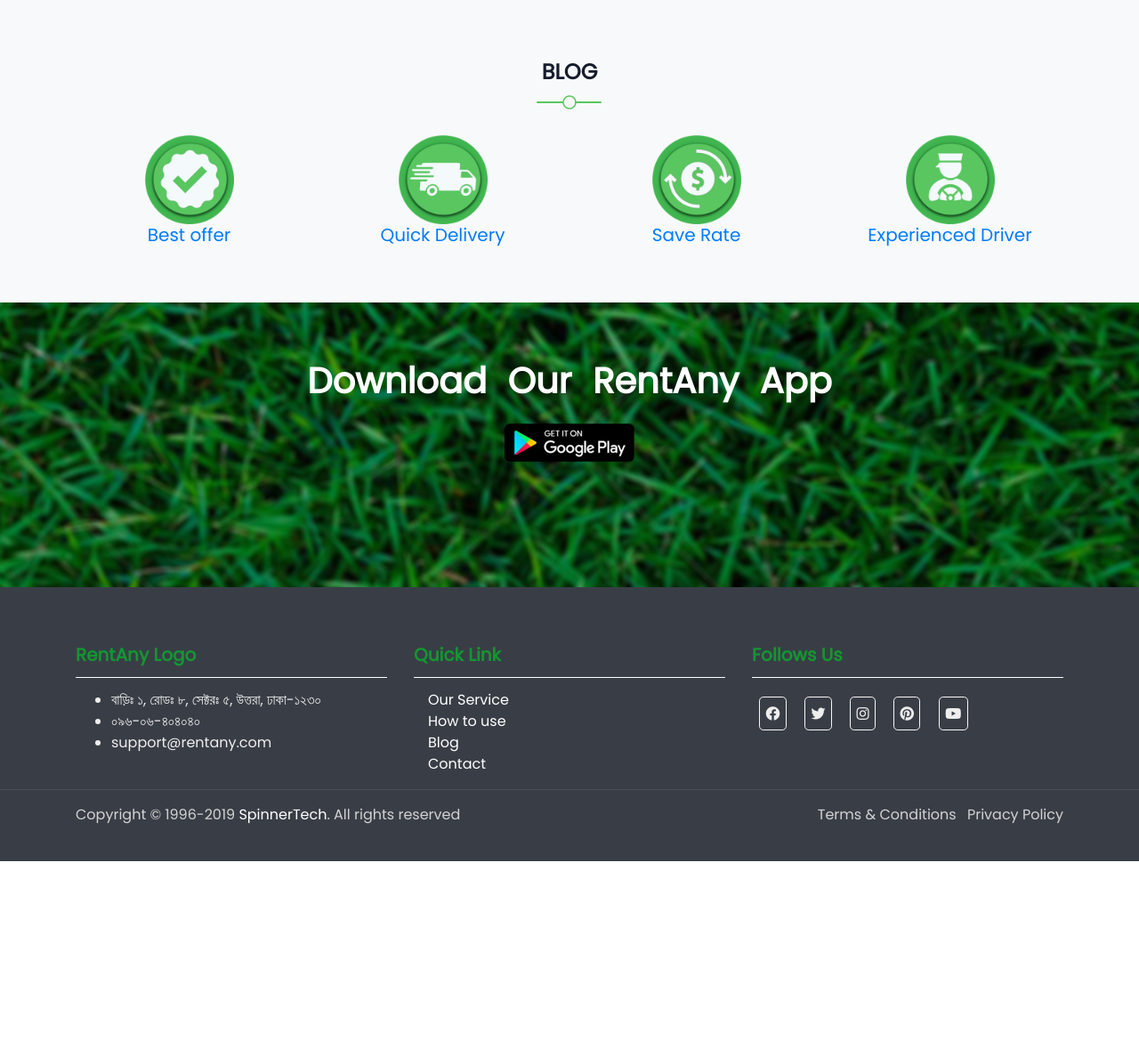
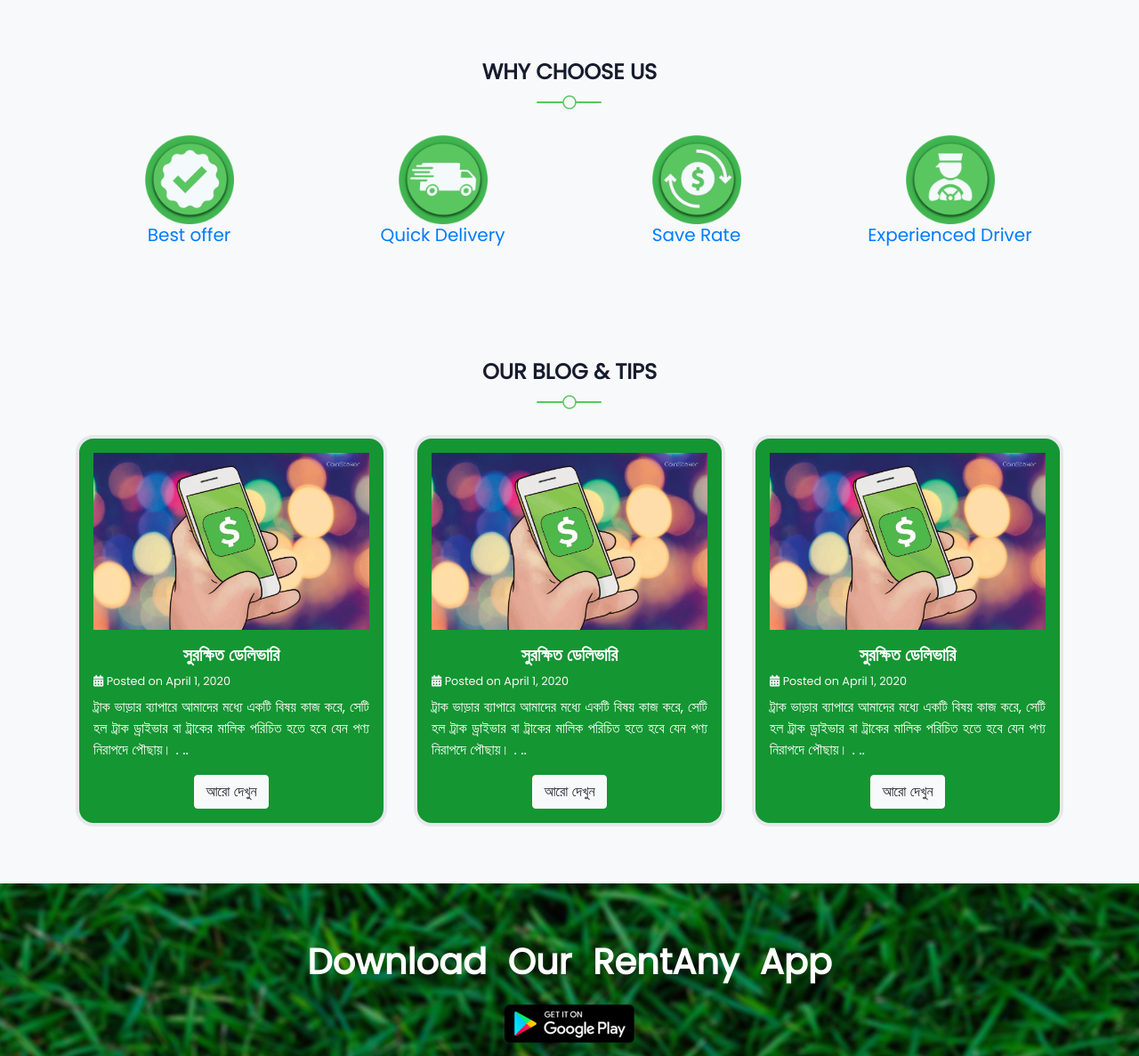
Before and after one commit to IMAMHOSSAINBD/rentany-app, a plain HTML site: page index.html in a window 1280 px wide. Shown: the part 1622-2809 px from the top of the page at 89% size. Before the commit the page ends 2590 px from the top, so only its background shows below. Drawn offline with nearby package versions, Linux system fonts and the light colour scheme.

Commit message:
how to use section and blog section added

```diff
--- a/css/style.css
+++ b/css/style.css
@@ -307,6 +307,32 @@ h2:after {
 /*=============== Why Choose Section End ===============*/
 
 
+/*=============== Blog Section Start ===============*/
+
+#blog .blog-div {
+    background: #149632;
+    padding: 1rem;
+    border: 4px solid #E6E8EB;
+    color: white;
+    border-radius: 20px;
+}
+
+#blog .blog-div h5 {
+    font-weight: bold;
+}
+
+#blog .blog-div .date {
+    font-size: .8rem;
+}
+
+#blog .blog-div .blog-description {
+    text-align: justify;
+}
+
+/*=============== Blog Section End ===============*/
+
+
+
 /*=============== App link Section Start ===============*/
 #app {
     background-image: url(../img/app-link-bg.jpg);
--- a/index.html
+++ b/index.html
@@ -209,11 +209,12 @@
     </section>
     <!-------- Why Choose Section End-------->
 
-    <!-------- Blog Section Starts-------->
-    <section class="bg-light" id="blog">
+
+    <!-------- How to use Section Starts-------->
+    <section class="bg-light" id="HowtoUse">
         <div class="container">
             <div class="title">
-                <h4>BLOG</h4>
+                <h4>WHY CHOOSE US</h4>
                 <span><i class="far fa-circle"></i></span>
             </div>
 
@@ -262,6 +263,71 @@
                     </div>
 
                 </div>
+
+
+
+            </div>
+
+        </div>
+    </section>
+    <!-------- How to use Section End-------->
+
+    <!-------- Blog Section Starts-------->
+    <section class="bg-light" id="blog">
+        <div class="container">
+            <div class="title">
+                <h4>OUR BLOG & TIPS</h4>
+                <span><i class="far fa-circle"></i></span>
+            </div>
+
+            <div class="row ">
+                <div class="col-12 col-md-4 text-center">
+                    <div class="blog-div pb-3 pt-3">
+                        <img src="img/square_s_cash_app.jpg" class="img-fluid" alt="">
+                        <div class="blog-content pt-3 ">
+                            <h5>সুরক্ষিত ডেলিভারি</h5>
+                            <p class="text-light mb-0 pb-0 text-left date"><span><i class="fas fa-calendar-alt"></i> </span>Posted on April 1, 2020</p>
+                            <p class="blog-description pt-2"> ট্রাক ভাড়ার ব্যাপারে আমাদের মধ্যে একটি বিষয় কাজ করে, সেটি হল ট্রাক ড্রাইভার বা ট্রাকের মালিক পরিচিত হতে হবে যেন পণ্য নিরাপদে পৌছায়। . ..</p>
+                            <div class="blog-link">
+                                <a href="#" class="btn btn-light"> আরো দেখুন </a>
+                            </div>
+                        </div>
+                    </div>
+
+                </div>
+
+                <div class="col-12 col-md-4 text-center">
+                    <div class="blog-div pb-3 pt-3">
+                        <img src="img/square_s_cash_app.jpg" class="img-fluid" alt="">
+                        <div class="blog-content pt-3 ">
+                            <h5>সুরক্ষিত ডেলিভারি</h5>
+                            <p class="text-light mb-0 pb-0 text-left date"><span><i class="fas fa-calendar-alt"></i> </span>Posted on April 1, 2020</p>
+                            <p class="blog-description pt-2">ট্রাক ভাড়ার ব্যাপারে আমাদের মধ্যে একটি বিষয় কাজ করে, সেটি হল ট্রাক ড্রাইভার বা ট্রাকের মালিক পরিচিত হতে হবে যেন পণ্য নিরাপদে পৌছায়। . ..</p>
+                            <div class="blog-link">
+                                <a href="#" class="btn btn-light"> আরো দেখুন </a>
+                            </div>
+                        </div>
+                    </div>
+
+                </div>
+
+                <div class="col-12 col-md-4 text-center">
+                    <div class="blog-div pb-3 pt-3">
+                        <img src="img/square_s_cash_app.jpg" class="img-fluid" alt="">
+                        <div class="blog-content pt-3 ">
+                            <h5>সুরক্ষিত ডেলিভারি</h5>
+                            <p class="text-light mb-0 pb-0 text-left date"><span><i class="fas fa-calendar-alt"></i> </span>Posted on April 1, 2020</p>
+                            <p class="blog-description pt-2">ট্রাক ভাড়ার ব্যাপারে আমাদের মধ্যে একটি বিষয় কাজ করে, সেটি হল ট্রাক ড্রাইভার বা ট্রাকের মালিক পরিচিত হতে হবে যেন পণ্য নিরাপদে পৌছায়। . ..</p>
+                            <div class="blog-link">
+                                <a href="#" class="btn btn-light"> আরো দেখুন </a>
+                            </div>
+                        </div>
+                    </div>
+
+                </div>
+
+
+
 
 
 
```
Also changed, not shown: img/app-features.png (added).
